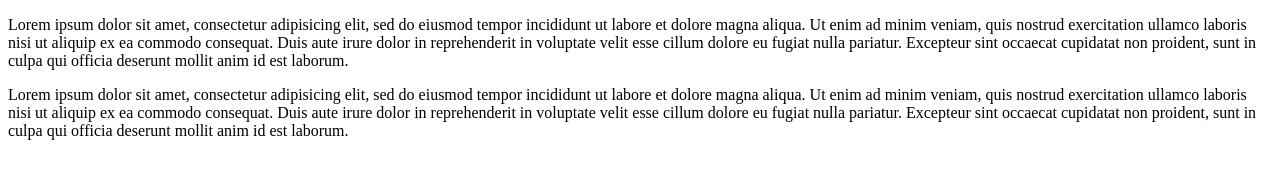
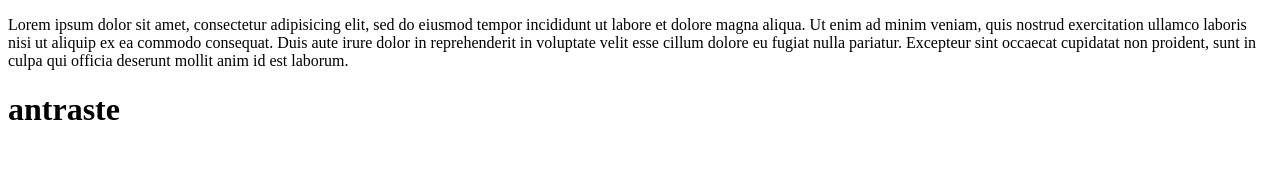
Before and after one commit to klimakaite/test_programavimopagr, a plain HTML site: page index.html in a window 1280 px wide. Drawn offline with Linux system fonts and the light colour scheme.

Commit message:
antraste prideta

```diff
--- a/index.html
+++ b/index.html
@@ -9,6 +9,6 @@
       aliqua. Ut enim ad minim veniam, quis nostrud exercitation ullamco laboris nisi ut aliquip ex ea commodo consequat.
       Duis aute irure dolor in reprehenderit in voluptate velit esse cillum dolore eu fugiat nulla pariatur. Excepteur sint
       occaecat cupidatat non proident, sunt in culpa qui officia deserunt mollit anim id est laborum.</p>
-      <p>Lorem ipsum dolor sit amet, consectetur adipisicing elit, sed do eiusmod tempor incididunt ut labore et dolore magna aliqua. Ut enim ad minim veniam, quis nostrud exercitation ullamco laboris nisi ut aliquip ex ea commodo consequat. Duis aute irure dolor in reprehenderit in voluptate velit esse cillum dolore eu fugiat nulla pariatur. Excepteur sint occaecat cupidatat non proident, sunt in culpa qui officia deserunt mollit anim id est laborum.</p>
+    <h1>antraste</h1>
   </body>
 </html>
```
